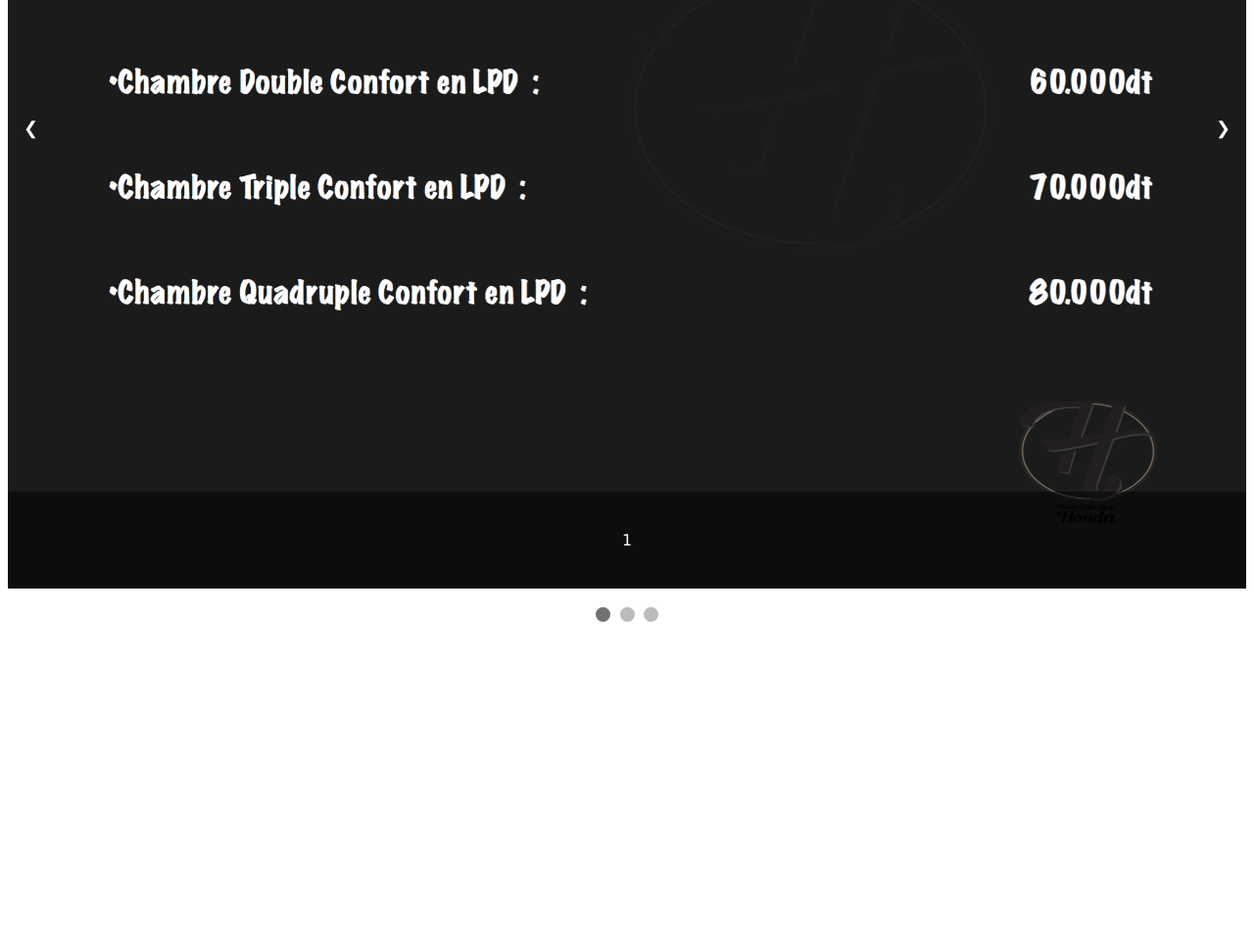
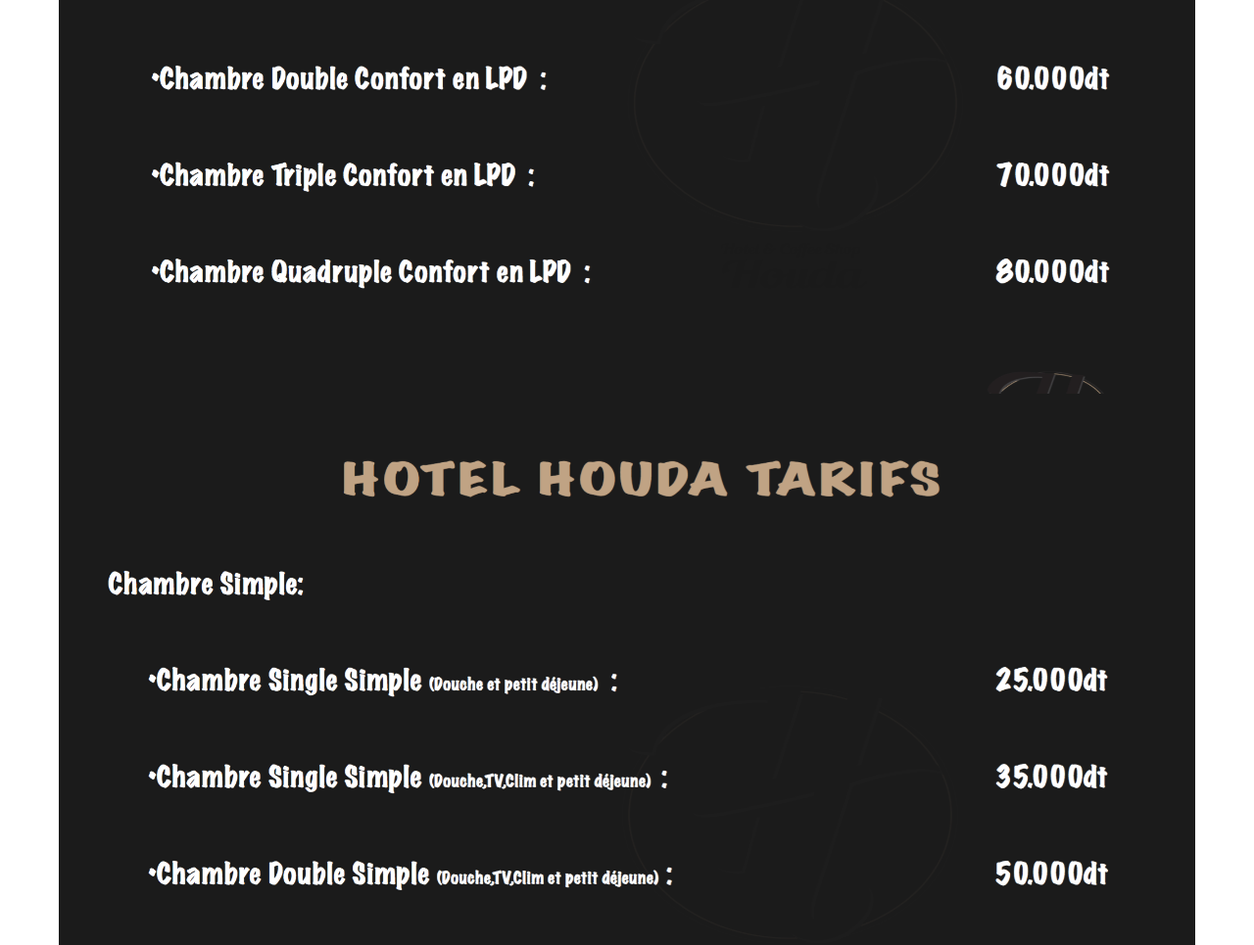
Before and after one commit to hotelhouda/h.github.io, a plain HTML site: page index.html in a window 1280 px wide. Shown: the part 358-1323 px from the top of the page at 98% size. Before the commit the page ends 1005 px from the top, so only its background shows below. Drawn offline with Linux system fonts and the light colour scheme.

Commit message:
Update index.html

```diff
--- a/index.html
+++ b/index.html
@@ -1,355 +1,69 @@
-<!DOCTYPE html>
-
-<html>
-
-<head>
-
-<meta name="viewport" content="width=device-width, initial-scale=1">
-
-<style>
-
-* {box-sizing: border-box;}
-
-body {font-family: Verdana, sans-serif;}
-
-.mySlides {display: none;}
-
-img {vertical-align: middle;}
 
 
+<div class="box">
 
-/* Slideshow container */
-
-.slideshow-container {
-
-    max-width: 100%;
-
-  position: relative;
-
-  margin: auto;
-
-}
-
-/* Next & previous buttons */
-
-.prev, .next {
-
-  cursor: pointer;
-
-  position: absolute;
-
-  top: 50%;
-
-  width: auto;
-
-  padding: 16px;
-
-  margin-top: -22px;
-
-  color: white;
-
-  font-weight: bold;
-
-  font-size: 18px;
-
-  transition: 0.6s ease;
-
-  border-radius: 0 3px 3px 0;
-
-  user-select: none;
-
-}
-
-
-
-/* Position the "next button" to the right */
-
-.next {
-
-  right: 0;
-
-  border-radius: 3px 0 0 3px;
-
-}
-
-
-
-/* On hover, add a black background color with a little bit see-through */
-
-.prev:hover, .next:hover {
-
-  background-color: rgba(0,0,0,0.8);
-
-}
-
-
-
-/* Caption text */
-
-.text {
-
-    position: absolute;
-
-    bottom: 0;
-
-    padding: 2.5em 0;
-
-    text-align: center;
-
-    background-color: rgba(0,0,0,0.5);
-
-    color: white;
-
-	width:100%
-
-}
-
-
-
-/* Number text (1/3 etc) */
-
-.numbertext {
-
-  background-color: rgba(0,0,0,0.5);
-
-  color: #ffffff;
-
-  font-size: 12px;
-
-  padding: 8px 12px;
-
-  position: absolute;
-
-  top: 0;
-
-}
-
-
-
-/* The dots/bullets/indicators */
-
-.dot {
-
-  height: 15px;
-
-  width: 15px;
-
-  margin: 0 2px;
-
-  background-color: #bbb;
-
-  border-radius: 50%;
-
-  display: inline-block;
-
-  transition: background-color 9.8s ease;
-
-}
-
-
-
-.active {
-
-  background-color: #717171;
-
-}
-
-
-
-/* Fading animation */
-
-.fade {
-
-  -webkit-animation-name: fade;
-
-  -webkit-animation-duration: 1.5s;
-
-  animation-name: fade;
-
-  animation-duration: 1.5s;
-
-}
-
-
-
-@-webkit-keyframes fade {
-
-  from {opacity: .4}
-
-  to {opacity: 1}
-
-}
-
-
-
-@keyframes fade {
-
-  from {opacity: .4}
-
-  to {opacity: 1}
-
-}
-
-
-
-/* On smaller screens, decrease text size */
-
-@media only screen and (max-width: 300px) {
-
-  .text {font-size: 11px}
-
-}
-
-</style>
-
-</head>
-
-<body>
-
-
-
-
-
-<div class="slideshow-container">
-
-
-
-<div class="mySlides fade">
-
-  <div class="numbertext">1 / 4</div>
-
-  <img src="1.png"  style="width:100%">
-
-  <div class="text">1</div>
+    <img src="1.PNG" style="width:100%">
 
 </div>
 
 
 
-<div class="mySlides fade">
+<div class="box">
 
-  <div class="numbertext">2 / 4</div>
+    <img src="2.PNG" style="width:100%">
 
-  <img src="2.png" style="width:100%">
+</div>
 
-  <div class="text">2</div>
+<div class="box">
+
+    <img src="3.PNG" style="width:100%">
+
+
+
+</div>
+
+<div class="box">
+
+    <img src="3.PNG" style="width:100%">
 
 </div>
 
 
 
-<div class="mySlides fade">
+<style>
 
-  <div class="numbertext">3 / 4</div>
+    *{
 
-  <img src="3.png" style="width:100%">
+        padding: 0px 0px 0px 0px;
 
-  <div class="text">3</div>
+        padding-bottom: 6px;
 
-</div>
+        margin:0px;
+
+        box-sizing: border-box;
+
+    }
 
 
 
-    <div class="mySlides fade">
+    .box{
 
-        <div class="numbertext">4 / 4</div>
+        width: 100%;
 
-        <img src="4.png" style="width:100%">
+        height: 600px;
 
-        <div class="text">4</div>
+        padding: 40px 60px;
 
-    </div>
+        margin-bottom:120px;
 
-<a class="prev" onclick="plusSlides(-1)">&#10094;</a>
+        color: white;
 
-<a class="next" onclick="plusSlides(1)">&#10095;</a>
+        font-family: sans-serif;
+
+        text-align: center;
+
+    }
 
 
 
-</div>
-
-<br>
-
-
-
-<div style="text-align:center">
-
-
-
-    <span class="dot" onclick="currentSlide(1)"></span>
-
-
-
-    <span class="dot" onclick="currentSlide(2)"></span>
-
-
-
-    <span class="dot" onclick="currentSlide(3)"></span>
-
-  </div>
-
-
-
-<script>
-
-var slideIndex = 0;
-
-showSlides(slideIndex);
-
-
-
-function plusSlides(n) {
-
-  showSlides(slideIndex += n);
-
-}
-
-
-
-function currentSlide(n) {
-
-  showSlides(slideIndex = n);
-
-}
-
-
-
-function showSlides() {
-
-  var i;
-
-  var slides = document.getElementsByClassName("mySlides");
-
-  var dots = document.getElementsByClassName("dot");
-
-  for (i = 0; i < slides.length; i++) {
-
-    slides[i].style.display = "none";
-
-  }
-
-  slideIndex++;
-
-  if (slideIndex > slides.length) {slideIndex = 1}
-
-  for (i = 0; i < dots.length; i++) {
-
-    dots[i].className = dots[i].className.replace(" active", "");
-
-  }
-
-  slides[slideIndex-1].style.display = "block";
-
-  dots[slideIndex-1].className += " active";
-
-  //setTimeout(showSlides, 8000); // Change image every 8 seconds
-
-}
-
-</script>
-
-
-
-</body>
-
-</html>
+</style>
```
